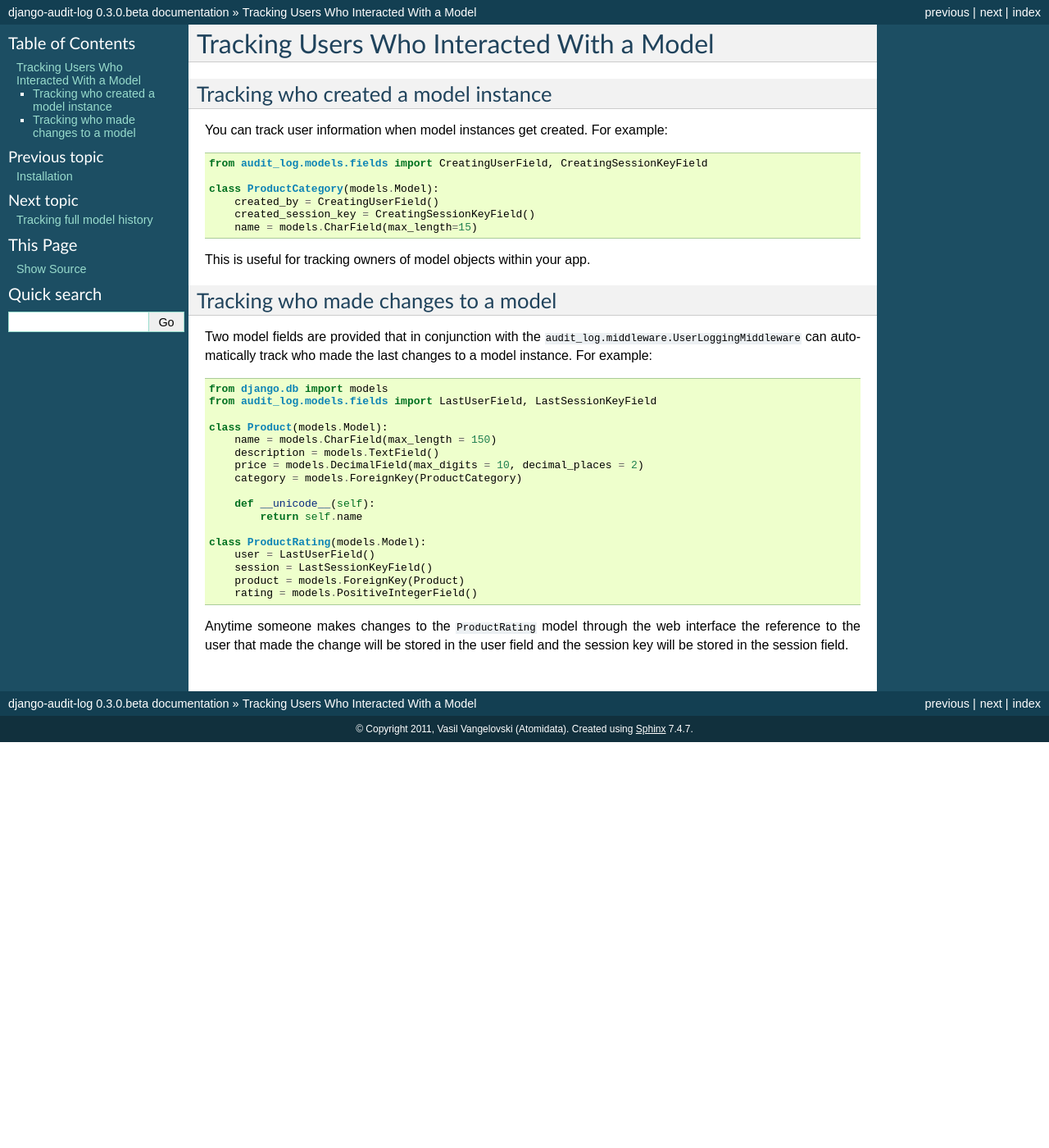
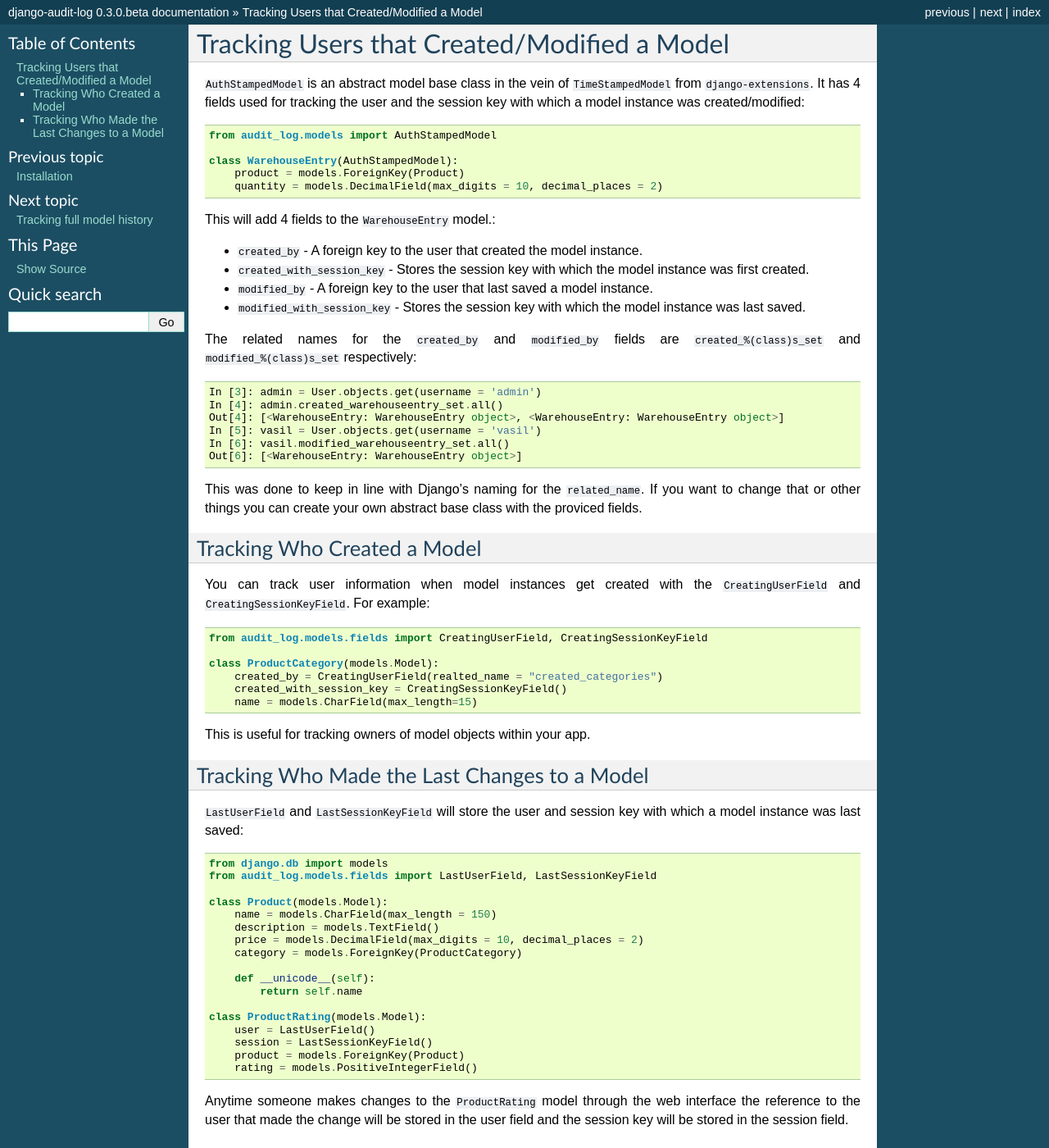
Before and after one commit to vvangelovski/django-audit-log, a Sphinx documentation site: the page built from docs/change_tracking.rst, in a window 1280 px wide and 1400 px high. Shown: the whole window at 82% size. Built offline with Sphinx 7.4.7, drawn with Linux system fonts in a browser that asks for light colours; some of the changed text lies outside the part shown.

Commit message:
Added AuthStampedModel abstract base class; Docs

```diff
--- a/docs/change_tracking.rst
+++ b/docs/change_tracking.rst
@@ -1,26 +1,55 @@
-Tracking Users Who Interacted With a Model
+Tracking Users that Created/Modified a Model
 =============================================
 
-Tracking who created a model instance
+``AuthStampedModel`` is an abstract model base class in the vein of ``TimeStampedModel`` from ``django-extensions``.
+It has 4 fields used for tracking the user and the session key with which a model instance was created/modified::
+
+
+    from audit_log.models import AuthStampedModel
+
+    class WarehouseEntry(AuthStampedModel):
+        product = models.ForeignKey(Product)
+        quantity = models.DecimalField(max_digits = 10, decimal_places = 2)
+
+
+This will add 4 fields to the ``WarehouseEntry`` model.:
+
+* ``created_by`` - A foreign key to the user that created the model instance.
+* ``created_with_session_key`` - Stores the session key with which the model instance was first created.
+* ``modified_by`` - A foreign key to the user that last saved a model instance.
+* ``modified_with_session_key`` - Stores the session key with which the model instance was last saved.
+
+The related names for the ``created_by`` and ``modified_by`` fields are ``created_%(class)s_set`` and ``modified_%(class)s_set`` respectively::
+
+    In [3]: admin = User.objects.get(username = 'admin')
+    In [4]: admin.created_warehouseentry_set.all()
+    Out[4]: [<WarehouseEntry: WarehouseEntry object>, <WarehouseEntry: WarehouseEntry object>]
+    In [5]: vasil = User.objects.get(username = 'vasil')
+    In [6]: vasil.modified_warehouseentry_set.all()
+    Out[6]: [<WarehouseEntry: WarehouseEntry object>]
+
+This was done to keep in line with Django's naming for the ``related_name``. If you want to change that or other things you can
+create your own abstract base class with the proviced fields.
+
+
+Tracking Who Created a Model
 ----------------------------------------
 
-You can track user information when model instances get created. For example::
+You can track user information when model instances get created with the ``CreatingUserField`` and ``CreatingSessionKeyField``. For example::
 
     from audit_log.models.fields import CreatingUserField, CreatingSessionKeyField
 
     class ProductCategory(models.Model):
-        created_by = CreatingUserField()
-        created_session_key = CreatingSessionKeyField()
+        created_by = CreatingUserField(realted_name = "created_categories")
+        created_with_session_key = CreatingSessionKeyField()
         name = models.CharField(max_length=15)
 
 This is useful for tracking owners of model objects within your app.
 
 
-Tracking who made changes to a model
-----------------------------------------
-
-Two model fields are provided that in conjunction with the ``audit_log.middleware.UserLoggingMiddleware``
-can automatically track who made the last changes to a model instance. For example::
+Tracking Who Made the Last Changes to a Model
+-----------------------------------------------
+``LastUserField`` and ``LastSessionKeyField`` will store the user and session key with which a model instance was last saved::
 
     from django.db import models
     from audit_log.models.fields import LastUserField, LastSessionKeyField
```
Also changed, not shown: 1 other file.
